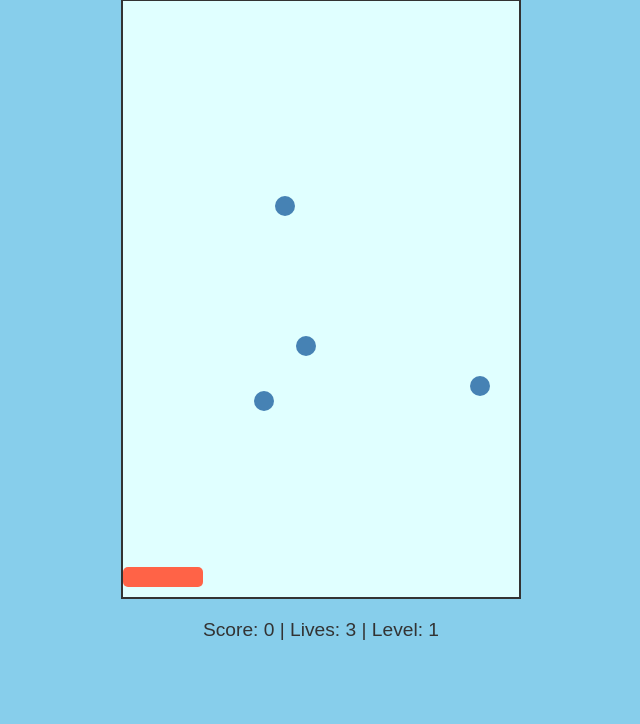
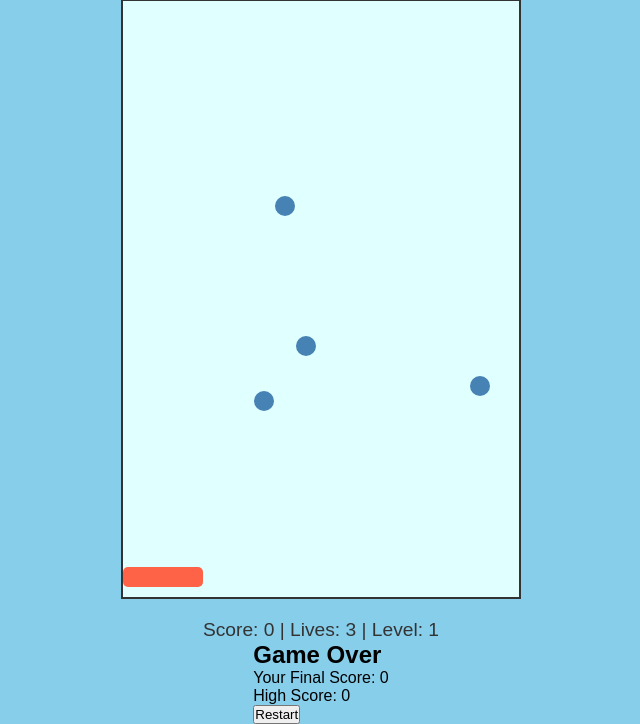
Before and after one commit to WhatDaGenZSlang/WhatDaSigma, a plain HTML site: page index.html in a window 1280 px wide. Shown: the part 78-802 px from the top of the page, without its empty margins (319-959 px from the left). Drawn offline with Linux system fonts and the light colour scheme.

Commit message:
Update index.html

```diff
--- a/index.html
+++ b/index.html
@@ -3,7 +3,7 @@
 <head>
     <meta charset="UTF-8">
     <meta name="viewport" content="width=device-width, initial-scale=1.0">
-    <title>Advanced Catch Game</title>
+    <title>Discord-Styled Catch Game</title>
     <link rel="stylesheet" href="style.css">
 </head>
 <body>
@@ -12,6 +12,17 @@
         <div id="basket"></div>
     </div>
     <p id="score">Score: 0 | Lives: 3 | Level: 1</p>
+
+    <!-- Game Over Modal -->
+    <div id="game-over-modal">
+        <div id="game-over-content">
+            <h2>Game Over</h2>
+            <p id="final-score">Your Final Score: 0</p>
+            <p id="high-score">High Score: 0</p>
+            <button id="restart-button">Restart</button>
+        </div>
+    </div>
+
     <script src="script.js"></script>
 </body>
 </html>
```
